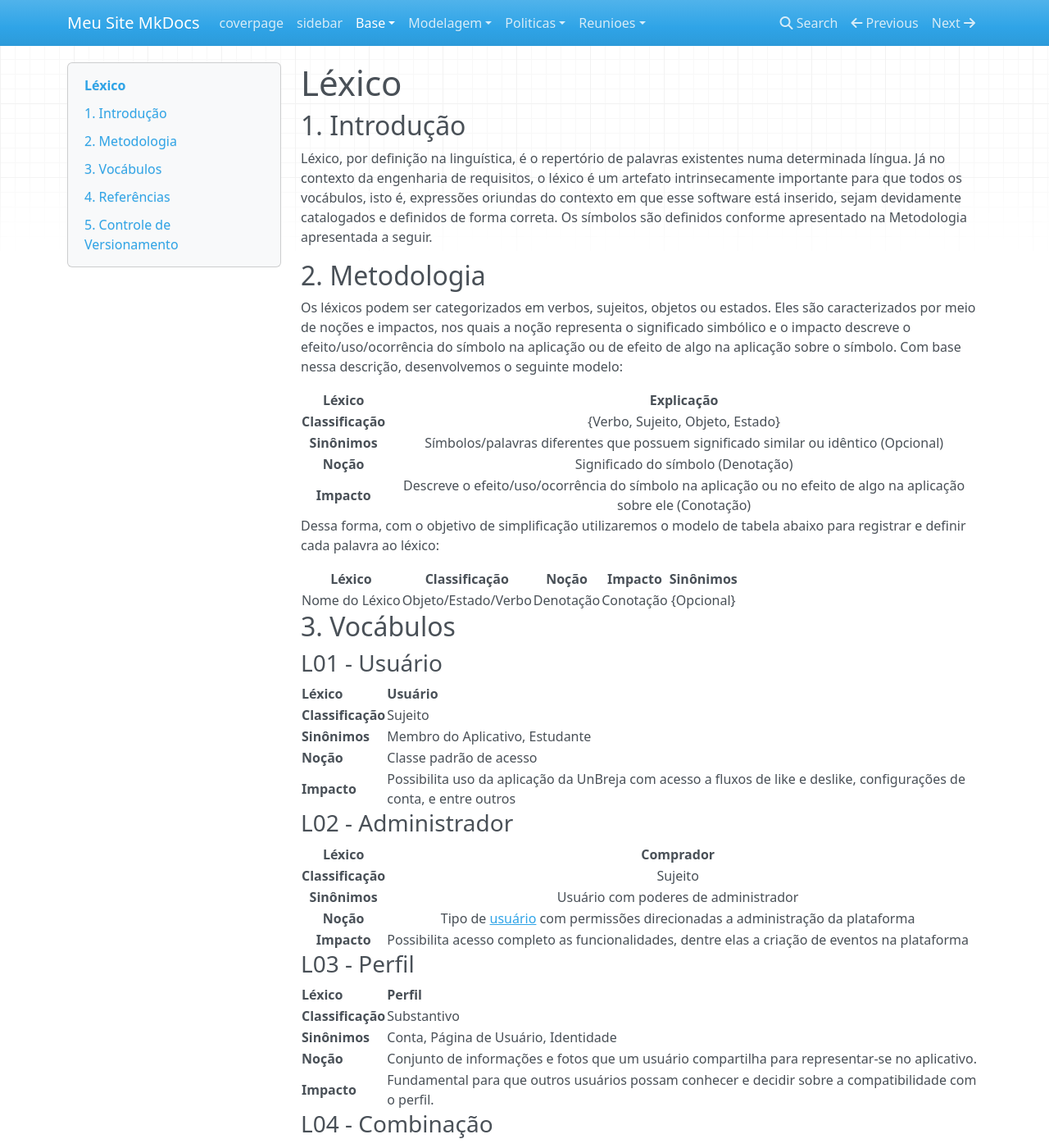
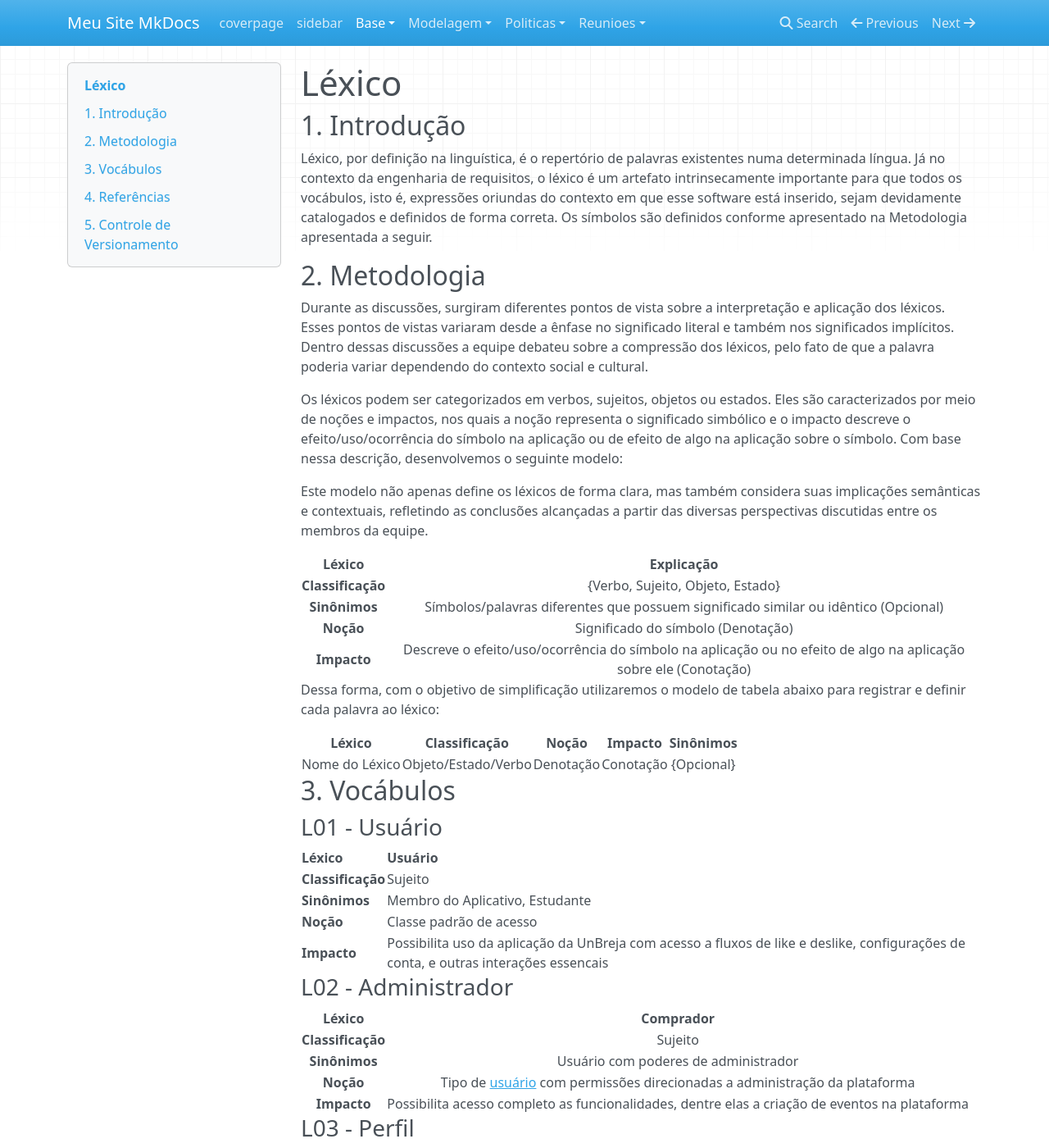
Before and after one commit to UnBArqDsw2024-1/2024.1_G8_UnBreja, an MkDocs documentation site: the page built from docs/Base/1.4.7.Lexicos.md, in a window 1280 px wide and 1400 px high. Shown: the whole window at 82% size. Built offline with MkDocs 1.6.1, drawn with Linux system fonts in a browser that asks for light colours; nearby versions of some CDN libraries; some of the changed text lies outside the part shown.

Commit message:
correcao lexicos

```diff
--- a/docs/Base/1.4.7.Lexicos.md
+++ b/docs/Base/1.4.7.Lexicos.md
@@ -6,7 +6,12 @@
 
 ## 2. Metodologia
 
+Durante as discussões, surgiram diferentes pontos de vista sobre a interpretação e aplicação dos léxicos. Esses pontos de vistas variaram desde a ênfase no significado literal e também nos significados implícitos. Dentro dessas discussões a equipe debateu sobre a compressão dos léxicos, pelo fato de que a palavra poderia variar dependendo do contexto social e cultural.
+
 Os léxicos podem ser categorizados em verbos, sujeitos, objetos ou estados. Eles são caracterizados por meio de noções e impactos, nos quais a noção representa o significado simbólico e o impacto descreve o efeito/uso/ocorrência do símbolo na aplicação ou de efeito de algo na aplicação sobre o símbolo. Com base nessa descrição, desenvolvemos o seguinte modelo:
+
+Este modelo não apenas define os léxicos de forma clara, mas também considera suas implicações semânticas e contextuais, refletindo as conclusões alcançadas a partir das diversas perspectivas discutidas entre os membros da equipe.
+
 
 |      Léxico      |                Explicação                |
 | :---------------: | :------------------------------: |
@@ -31,7 +36,7 @@
 | **Classificação** | Sujeito                                                                                                                                                                                                     |
 | **Sinônimos**     | Membro do Aplicativo, Estudante                                                                                                                                                                                          |
 | **Noção**         | Classe padrão de acesso                                                                                                                       |
-| **Impacto**       | Possibilita uso da aplicação da UnBreja com acesso a fluxos de like e deslike, configurações de conta, e entre outros |
+| **Impacto**       | Possibilita uso da aplicação da UnBreja com acesso a fluxos de like e deslike, configurações de conta, e outras interações essencais |
 
 ### L02 - Administrador
 
@@ -85,7 +90,7 @@
 | **Classificação** | Verbo, Substantivo                                                                                                                                                                                                     |
 | **Sinônimos**     | Super Curtir                                                                                                                                                                                          |
 | **Noção**         | Ação de demonstrar um interesse excepcional em um perfil, destacando-o para o usuário do perfil que recebeu o "superlike".                                                                                                                       |
-| **Impacto**       | Pode chamar atenção especial para o perfil que recebeu o "superlike", aumentando as chances de uma combinação bem-sucedida.     |
+| **Impacto**       | Pode chamar atenção especial para o perfil que recebeu o "superlike", aumentando as chances de uma combinação bem-sucedida entre os usuários     |
 
 
 ## 4. Referências
@@ -94,8 +99,13 @@
 
 > SERRANO, Milene. DSW-BASE - Glossário Léxico. Apresentação do Power Point. Acesso em: 08/04/2024.
 
+> O que é o Super Like?. Tinder, ano desconhecido. Disponível em: <https://www.help.tinder.com/hc/pt-br/articles/115004493543-Super-Like>. Acesso em 08 de jul. de 2024.
+
+> O que é Like/Dislike?. G4EDUCAÇÃO, ano desconhecido. Disponível em: <https://g4educacao.com/glossario/significado-like-dislike>. Acesso em 08 de jul. de 2024.
+
 ## 5. Controle de Versionamento
 
 | Versão | Data da alteração |            Alteração             |                       Responsável                       |                         Revisor                         | Data de revisão |
 | :----: | :---------------: | :------------------------------: | :-----------------------------------------------------: | :-----------------------------------------------------: | :-------------: |
 |  1.0   |    07/04/2024     |       Criação do Artefato e adição de léxicos       |    [Suzane Duarte](https://github.com/suzaneduarte)     |      [Augusto Duarte](https://github.com/Augcamp)       |   07/04/2024    |
+|  1.1   |    08/07/2024     |       Correção dos impactos, noção mensagem, referencias e discussão da equipe       |    [Augusto Duarte](https://github.com/Augcamp)     |             |       |
```
Also changed, not shown: other parts of docs/Base/1.4.7.Lexicos.md (+3 -3 lines).
